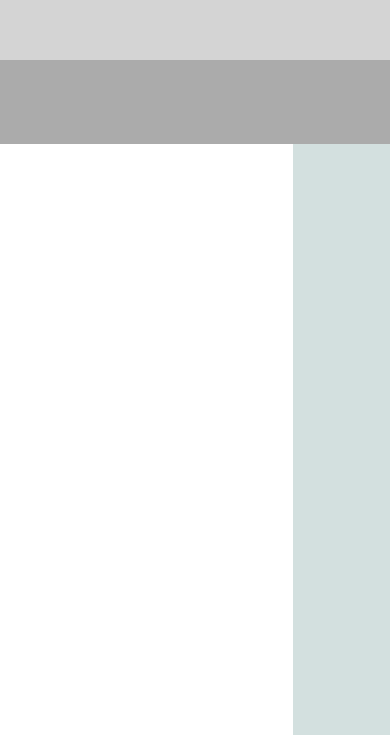
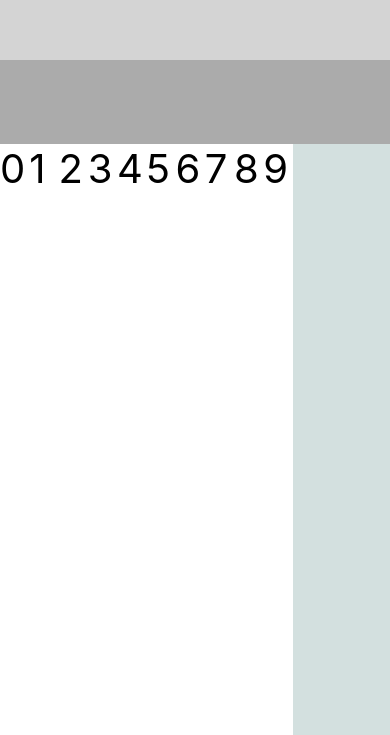
Before and after one commit to MatthieuNadeau96/calculatorApp, a React Native app: screen / in a window 390 px wide. Shown: the part 109-844 px from the top of the page. Built offline with nearby package versions, Linux system fonts and the light colour scheme.

Commit message:
Added digitKey buttons with TouchableOpacity

```diff
--- a/App.js
+++ b/App.js
@@ -3,6 +3,7 @@ import {
   View,
   Text,
   StyleSheet,
+  TouchableOpacity,
 } from 'react-native'
 
 export default class App extends Component {
@@ -12,7 +13,18 @@ export default class App extends Component {
         <View style={styles.calculationDisplay}></View>
         <View style={styles.answerDisplay}></View>
         <View style={styles.keypad}>
-          <View style={styles.digitKeys}></View>
+          <View style={styles.digitKeys}>
+            <TouchableOpacity style={styles.digitKey}><Text style={styles.digitKeyText}>0</Text></TouchableOpacity>
+            <TouchableOpacity style={styles.digitKey}><Text style={styles.digitKeyText}>1</Text></TouchableOpacity>
+            <TouchableOpacity style={styles.digitKey}><Text style={styles.digitKeyText}>2</Text></TouchableOpacity>
+            <TouchableOpacity style={styles.digitKey}><Text style={styles.digitKeyText}>3</Text></TouchableOpacity>
+            <TouchableOpacity style={styles.digitKey}><Text style={styles.digitKeyText}>4</Text></TouchableOpacity>
+            <TouchableOpacity style={styles.digitKey}><Text style={styles.digitKeyText}>5</Text></TouchableOpacity>
+            <TouchableOpacity style={styles.digitKey}><Text style={styles.digitKeyText}>6</Text></TouchableOpacity>
+            <TouchableOpacity style={styles.digitKey}><Text style={styles.digitKeyText}>7</Text></TouchableOpacity>
+            <TouchableOpacity style={styles.digitKey}><Text style={styles.digitKeyText}>8</Text></TouchableOpacity>
+            <TouchableOpacity style={styles.digitKey}><Text style={styles.digitKeyText}>9</Text></TouchableOpacity>
+          </View>
           <View style={styles.operationKeys}></View>
         </View>
       </View>
@@ -39,6 +51,13 @@ const styles = StyleSheet.create({
   digitKeys: {
     flex: 3,
     backgroundColor: 'white',
+    flexDirection: 'row',
+  },
+  digitKey: {
+    flex: 1,
+  },
+  digitKeyText: {
+    fontSize: 40,
   },
   operationKeys: {
     flex: 1,
```
